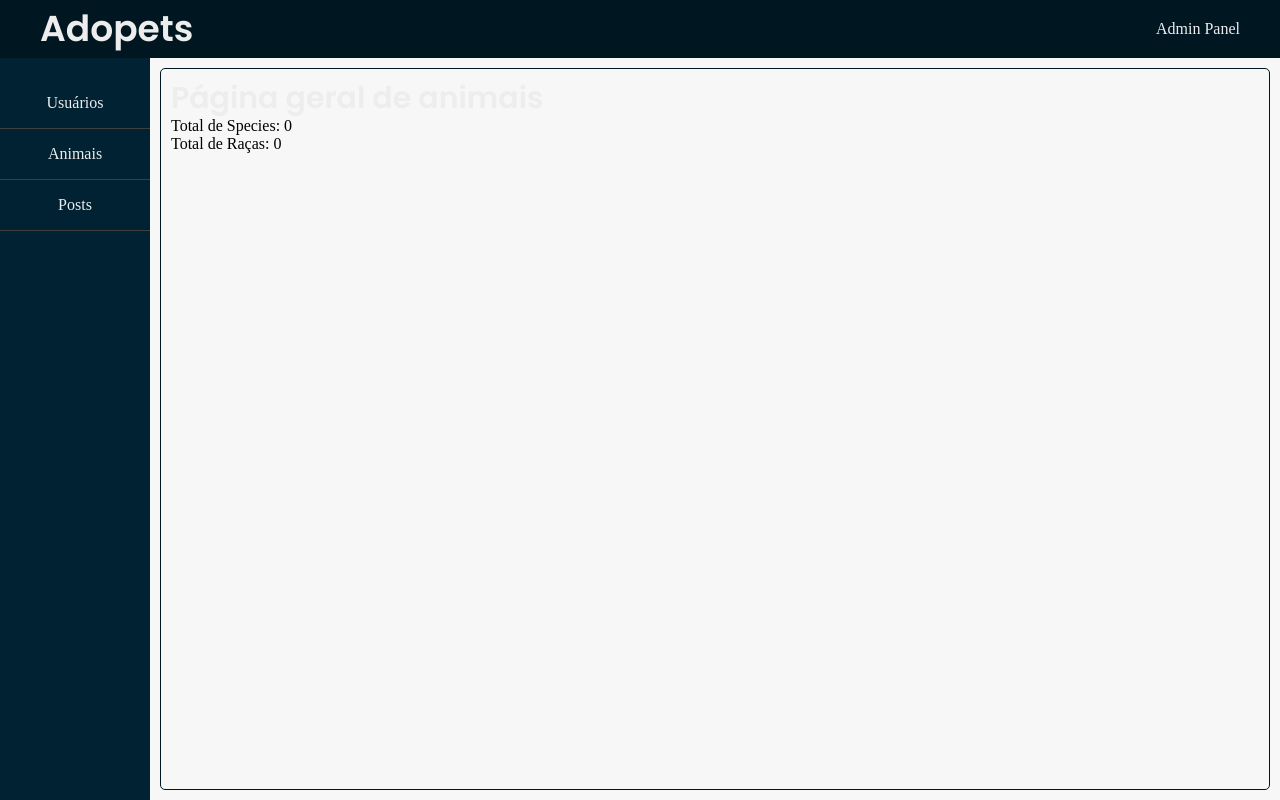
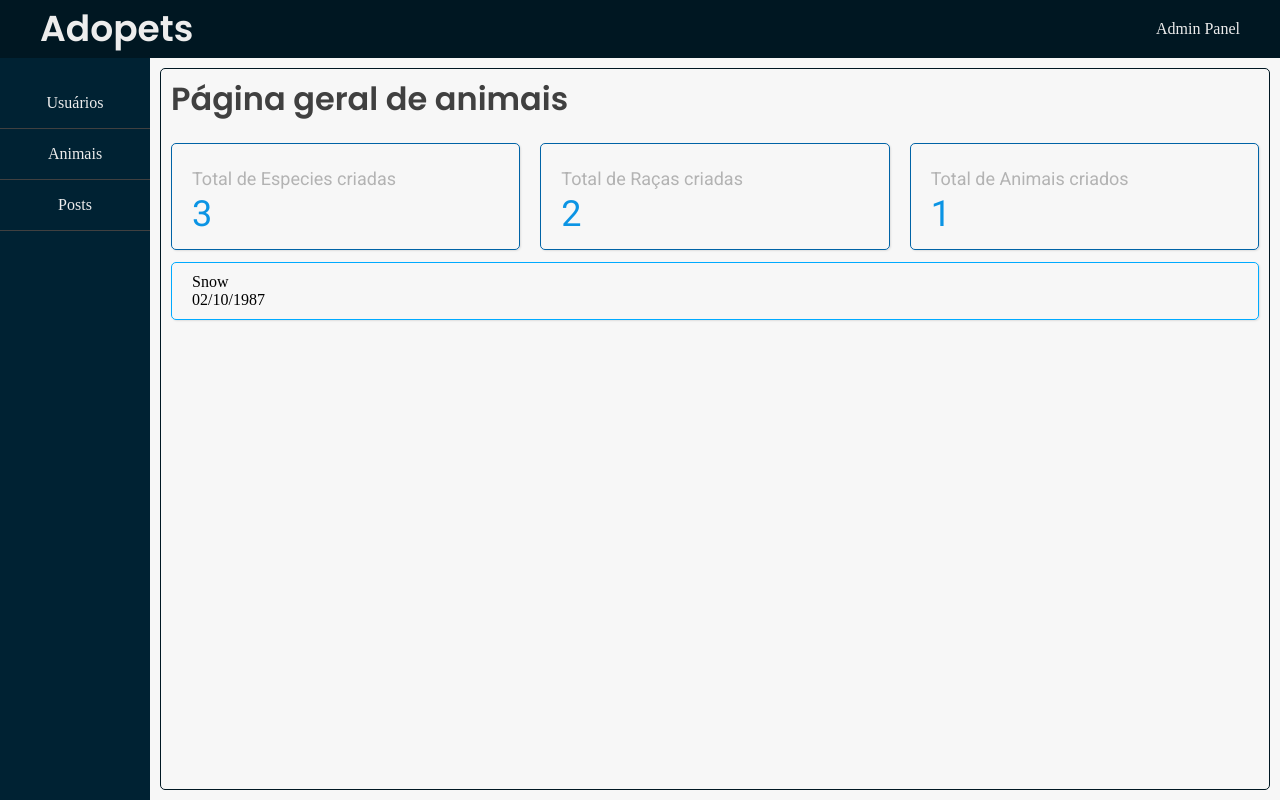
Before and after one commit to RNoleto/Adopets-APP, a Vue app: page /ResumeAnimal in a window 1280 px wide. Built offline with nearby package versions, Linux system fonts and the light colour scheme; no server answers; what @ckeditor/ckeditor5-vue would draw is missing.

Commit message:
Dashboard
Ajuste de componentes usados pelo dashboard admin

```diff
--- a/src/components/Card.vue
+++ b/src/components/Card.vue
@@ -57,7 +57,12 @@ export default {
 
 <style lang="scss" scoped>
 .card {
-  border-radius: 8px;
+  width: 100%;
+  margin-top: 24px;
+  padding: 20px 20px;
+  flex-direction: column;
+  border-radius: 5px;
+  border: 1px solid var(--p3);
   overflow: hidden;
   background-color: var(--color-3);
   box-shadow: 1px 1px 2px rgba($color: #000000, $alpha: 0.1);
--- a/src/components/Users.vue
+++ b/src/components/Users.vue
@@ -33,7 +33,14 @@ import Card from './Card.vue';
 export default {
   data() {
     return {
-      usersList: [],
+      usersList: [
+        {
+          id: 1,
+          name: "Ramon Noleto",
+          email: "devnoleto@gmail.com",
+          created_at: "10/06/2024",
+        }
+      ],
     }
   },
   components: {
@@ -72,15 +79,6 @@ export default {
   gap: 20px;
 
   .card {
-    margin-top: 24px;
-    width: 100%;
-    padding: 20px 20px;
-    display: flex;
-    flex-direction: column;
-    border-radius: 5px;
-    border: 1px solid var(--p3);
-    box-shadow: 1px 1px 2px rgba($color: #000000, $alpha: 0.1);
-
     .text_body {
       margin: 0px;
 
--- a/src/pages/ResumeAnimal.vue
+++ b/src/pages/ResumeAnimal.vue
@@ -1,21 +1,91 @@
 <template>
-  <h3 class="title">Página geral de animais</h3>
-  <p class="text">Total de Species: {{ totalSpecies }} </p>
-  <p class="text">Total de Raças: {{ totalBreeds }}</p>
+  <p class="title_dashboard">Página geral de animais</p>
+  <!-- <p class="text">Total de Species: {{ totalSpecies }} </p> -->
+  <!-- <p class="text">Total de Raças: {{ totalBreeds }}</p> -->
+  <div class="cards">
+    <Card :description="totalSpecies" :showButton="false">
+      <template #card_top>
+        <p class="text_body">Total de Especies criadas</p>
+      </template>
+      <template #description>
+        <p class="text_body count">{{ totalSpecies }}</p>
+      </template>
+    </Card>
+    <Card :description="totalBreeds" :showButton="false">
+      <template #card_top>
+        <p class="text_body">Total de Raças criadas</p>
+      </template>
+      <template #description>
+        <p class="text_body count">{{ totalBreeds }}</p>
+      </template>
+    </Card>
+    <Card :description="totalAnimals" :showButton="false">
+      <template #card_top>
+        <p class="text_body">Total de Animais criados</p>
+      </template>
+      <template #description>
+        <p class="text_body count">{{ totalAnimals }}</p>
+      </template>
+    </Card>
+  </div>
+  <div class="list" v-for="animal in Animals" :key="animal.id">
+    <div class="pet">
+      <p>{{ animal.name }}</p>
+      <p>{{ animal.birdh }}</p>
+    </div>
+  </div>
 </template>
 <script>
 import axios from 'axios'
+import Card from '../components/Card.vue';
 export default {
   name: 'ResumeAnimal',
   data() {
     return {
-      SpeciesList: [],
-      BreedList: [],
+      SpeciesList: [
+        {
+          id: 1,
+          specie: "Canina",
+        },
+        {
+          id: 2,
+          specie: "Felina",
+        },
+        {
+          id: 3,
+          specie: "Roedor",
+        }
+      ],
+      BreedList: [
+        {
+          id: 1,
+          ref_id_specie: 1,
+          breed: "Poodle"
+        },
+        {
+          id: 2,
+          ref_id_specie: 2,
+          breed: "Persa"
+        }
+      ],
+      Animals: [
+        {
+          id: 1,
+          ref_id_specie: 1,
+          ref_id_breed: 1,
+          name: "Snow",
+          birdh: "02/10/1987",
+        }
+      ],
     }
+  },
+  components:{
+    Card,
   },
   mounted() {
     this.loadSpecies();
     this.loadBreeds();
+    this.loadAnimals();
   },
   computed: {
     totalSpecies() {
@@ -23,6 +93,9 @@ export default {
     },
     totalBreeds() {
       return this.BreedList.length;
+    },
+    totalAnimals(){
+      return this.Animals.length;
     }
   },
   methods: {
@@ -45,7 +118,41 @@ export default {
         .catch((error) => {
           console.log('Erro ao carregar dados de raças', error)
         })
+    },
+    loadAnimals(){
+
     }
   }
 }
 </script>
+
+<style lang="scss" scoped>
+.cards{
+  display: flex;
+  gap: 20px;
+
+  .card{
+    .text_body {
+      margin: 0px;
+
+      &.count {
+        font-size: 36px;
+        color: var(--p2);
+      }
+    }
+  }
+}
+.list{
+  margin-top: 12px;
+  width: 100%;
+  .pet{
+    // width: calc(calc(100%/3) - 15px);
+    width: 100%;
+    padding: 10px 20px;
+    border: 1px solid var(--p1);
+    border-radius: 5px;
+    box-shadow: 1px 1px 2px rgba($color: #000000, $alpha: 0.1);
+  }
+}
+
+</style>
```
